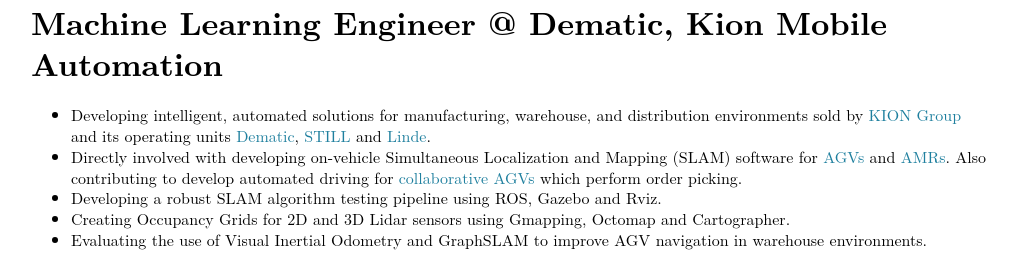
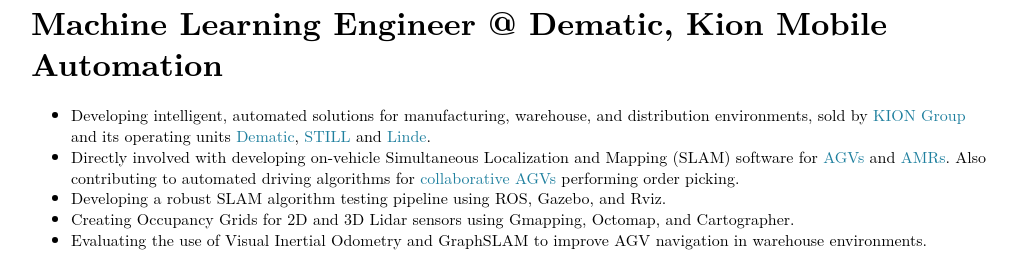
Before and after one commit to ssharma1991/ssharma1991.github.io, a Jekyll site: the page built from experience/index.md, in a window 1280 px wide and 1400 px high. Shown: the part 206-460 px from the top of the window, without its empty margins (129-1146 px from the left). Built offline with Jekyll 4.4.1, drawn with Linux system fonts in a browser that asks for light colours; some of the changed text lies outside the part shown.

Commit message:
fix: typos

```diff
--- a/experience/index.md
+++ b/experience/index.md
@@ -6,12 +6,12 @@
 
 
 # Machine Learning Engineer @ Dematic, Kion Mobile Automation
-- Developing intelligent, automated solutions for manufacturing, warehouse, and distribution environments sold by [KION Group](https://www.kiongroup.com/en/About-us/KION-at-a-glance/) and its operating units [Dematic](https://www.dematic.com/en-us/products/products-overview/agv-systems/), [STILL](https://www.still.de/en-DE/intralogistics-systems/automation-systems.html) and [Linde](https://www.linde-mh.com/en/Product-Finder/index.html?productTypes[]=2368).
-- Directly involved with developing on-vehicle Simultaneous Localization and Mapping (SLAM) software for [AGVs](https://www.kiongroup.com/en/News-Stories/Stories/Automation/Story-Detail_19968.html) and [AMRs](https://www.kiongroup.com/en/News-Stories/Stories/Growing-in-China/Story-Detail_34432.html). Also contributing to develop automated driving for [collaborative AGVs](https://www.kiongroup.com/en/News-Stories/Press-Releases/Press-Releases-Detail.html?id=33024&type=internal&title=Excellent%20picking%20performance:%20STILL%20OPX%20iGo%20neo%20triumphs%20at%20Telematics%20Award) which perform order picking.
-- Developing a robust SLAM algorithm testing pipeline using ROS, Gazebo and Rviz.
-- Creating Occupancy Grids for 2D and 3D Lidar sensors using Gmapping, Octomap and Cartographer.
+- Developing intelligent, automated solutions for manufacturing, warehouse, and distribution environments, sold by [KION Group](https://www.kiongroup.com/en/About-us/KION-at-a-glance/) and its operating units [Dematic](https://www.dematic.com/en-us/products/products-overview/agv-systems/), [STILL](https://www.still.de/en-DE/intralogistics-systems/automation-systems.html) and [Linde](https://www.linde-mh.com/en/Product-Finder/index.html?productTypes[]=2368).
+- Directly involved with developing on-vehicle Simultaneous Localization and Mapping (SLAM) software for [AGVs](https://www.kiongroup.com/en/News-Stories/Stories/Automation/Story-Detail_19968.html) and [AMRs](https://www.kiongroup.com/en/News-Stories/Stories/Growing-in-China/Story-Detail_34432.html). Also contributing to automated driving algorithms for [collaborative AGVs](https://www.kiongroup.com/en/News-Stories/Press-Releases/Press-Releases-Detail.html?id=33024&type=internal&title=Excellent%20picking%20performance:%20STILL%20OPX%20iGo%20neo%20triumphs%20at%20Telematics%20Award) performing order picking.
+- Developing a robust SLAM algorithm testing pipeline using ROS, Gazebo, and Rviz.
+- Creating Occupancy Grids for 2D and 3D Lidar sensors using Gmapping, Octomap, and Cartographer.
 - Evaluating the use of Visual Inertial Odometry and GraphSLAM to improve AGV navigation in warehouse environments.
-- To see AGVs in action at customer's site, check out the videos [here](https://www.youtube.com/watch?v=qnB6AhUDGwE), [here](https://www.youtube.com/watch?v=kYLGAisXTNk&feature=emb_title), [here](https://www.youtube.com/watch?v=MRJD1L6-Q1M) and [here](https://www.youtube.com/watch?v=KZww5lcbfNk&t=85s).
+- To see the AGVs in action at customer sites, check out the videos [here](https://www.youtube.com/watch?v=qnB6AhUDGwE), [here](https://www.youtube.com/watch?v=kYLGAisXTNk&feature=emb_title), [here](https://www.youtube.com/watch?v=MRJD1L6-Q1M) and [here](https://www.youtube.com/watch?v=KZww5lcbfNk&t=85s).
 
 <div class="center">
     <video autoplay loop playsinline muted style="width:49%;">
@@ -29,7 +29,7 @@
 
 # Autonomous Vehicle Projects @ Udacity Nanodegree Program
 - ## Lane Detection [(link1)](https://github.com/ssharma1991/autonomous-car-basic-lane-detection), [(link2)](https://github.com/ssharma1991/autonomous-car-advanced-lane-detection)
-    - Created a robust image processing pipeline to detect a highway lane in an image, pre-recorded video, or live-feed from dashcam.
+    - Created a robust image processing pipeline to detect a highway lane in an image, pre-recorded video, or live-feed from a dashcam.
     - Calculated the car's position within lane and lane curvature using perspective transform and polynomial fitting.
 
 - ## Traffic Sign Classification [(link)](https://github.com/ssharma1991/autonomous-car-traffic-sign-classification)
@@ -41,8 +41,7 @@
 
 - ## Behavioral Cloning [(link)](https://github.com/ssharma1991/autonomous-car-behavioral-cloning)
     - Designed an end-to-end convolution neural network using Keras that predicts steering angles from dash-cam images.
-    - Successfully cloned human driving behavior to autonomously steer a car around a virtual test track after neural network tuning and data
-    augmentation.
+    - Successfully cloned human driving behavior to autonomously steer a car around a virtual test track after neural network tuning and data augmentation.
 
 - ## Sensor Fusion [(link)](https://github.com/ssharma1991/autonomous-car-sensor-fusion)
     - Implemented car location estimation algorithm using extended Kalman Filter based on LIDAR and RADAR sensors data.
@@ -55,7 +54,7 @@
     - Jerk minimized trajectories are considered to enhance occupant safety.
 
 - ## Control [(link)](https://github.com/ssharma1991/autonomous-car-PID-control)
-    - A PID controller is implemented to maneuver a vehicle around a virtual track using steering, throttle and brake.
+    - A PID controller is implemented to maneuver a vehicle around a virtual track using steering, throttle, and brake.
 
 - ## System Integration
     - Robot Operation System (ROS) is used to robustly combine Perception, Planning, and Control.
@@ -102,8 +101,8 @@
 - ## Research and Algorithms
     - Path synthesis of mechanisms based on Fourier descriptor fitting using Nelder-Mead and Simulated Annealing optimization.
     - Mixed motion and path mechanism synthesis using optimal non-uniform DFT and Singular Value Decomposition.
-    - Real-time simulation of planar, spherical and spatial mechanisms with prismatic and revolute joints using Newton-Raphson optimization.
-    - Developed unified planar, spherical and spatial mechanisms synthesis techniques using Homotopy methods for simultaneous type and dimensional synthesis.
+    - Real-time simulation of planar, spherical, and spatial mechanisms with prismatic and revolute joints using Newton-Raphson optimization.
+    - Developed unified planar, spherical, and spatial mechanisms synthesis techniques using Homotopy methods for simultaneous type and dimensional synthesis.
     - Developing machine learning based techniques for path synthesis using spatial platform linkages.
 
     <div class="center">
@@ -123,8 +122,8 @@
 
 
 # Product Design @ Vivonics, Inc.
-- Coordinated with design team on developing PMT Monitor, a portable medical headset which detects head trauma.
-- Generated concepts for a mechanism which adjusts the interpupillary distance between the lenses focusing on manufacturability and robustness.
+- Coordinated with the design team on developing PMT Monitor, a portable medical headset that detects head trauma.
+- Generated concepts for a mechanism that adjusts the interpupillary distance between the lenses focusing on manufacturability and robustness.
 
 <div class="center">
     <img src="../assets/experience/vivonics_PMT1.jpg" style="width:70%;">
```
Also changed, not shown: other parts of experience/index.md (+1 -1 lines), education/index.md (+6 -6 lines).
